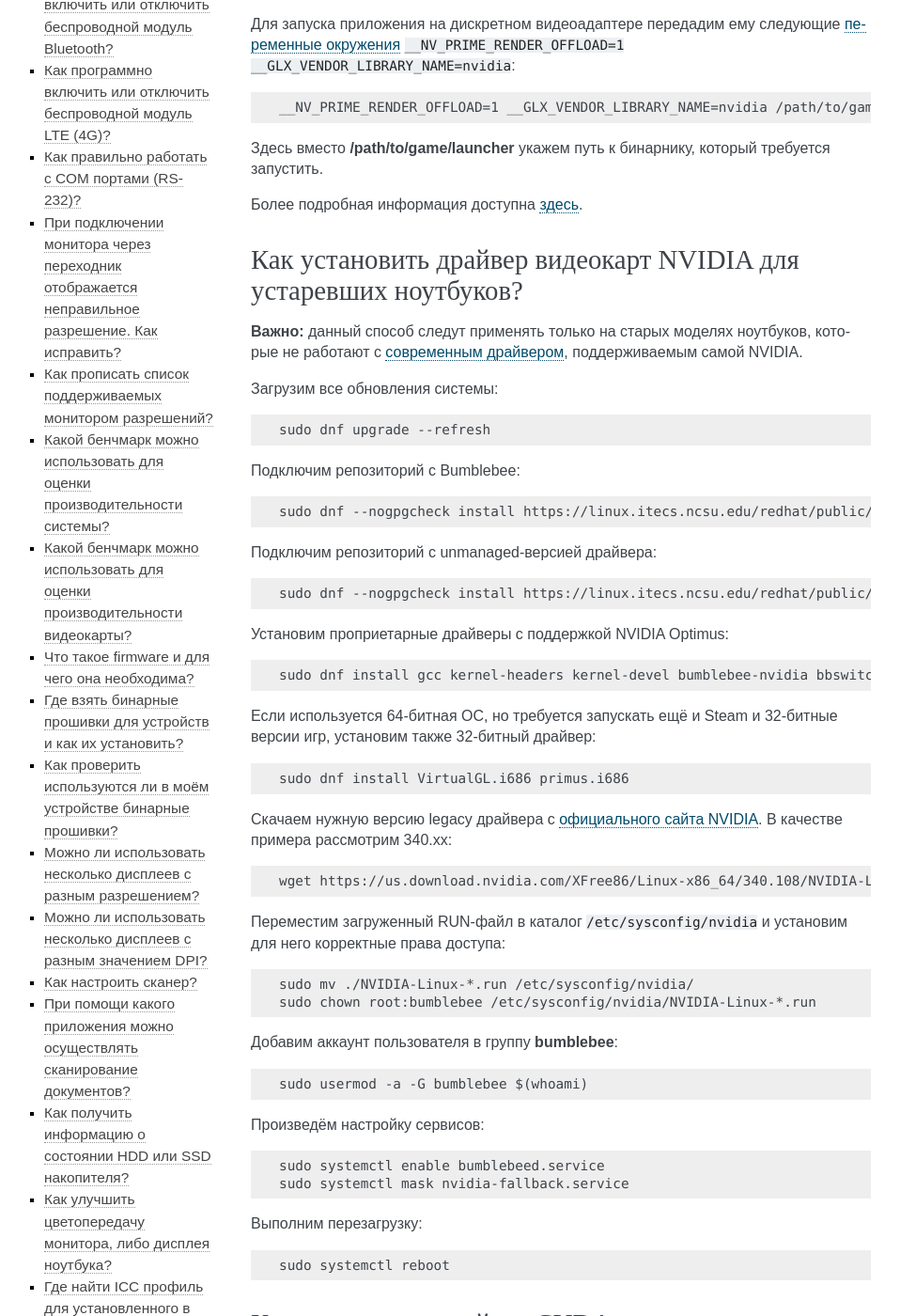
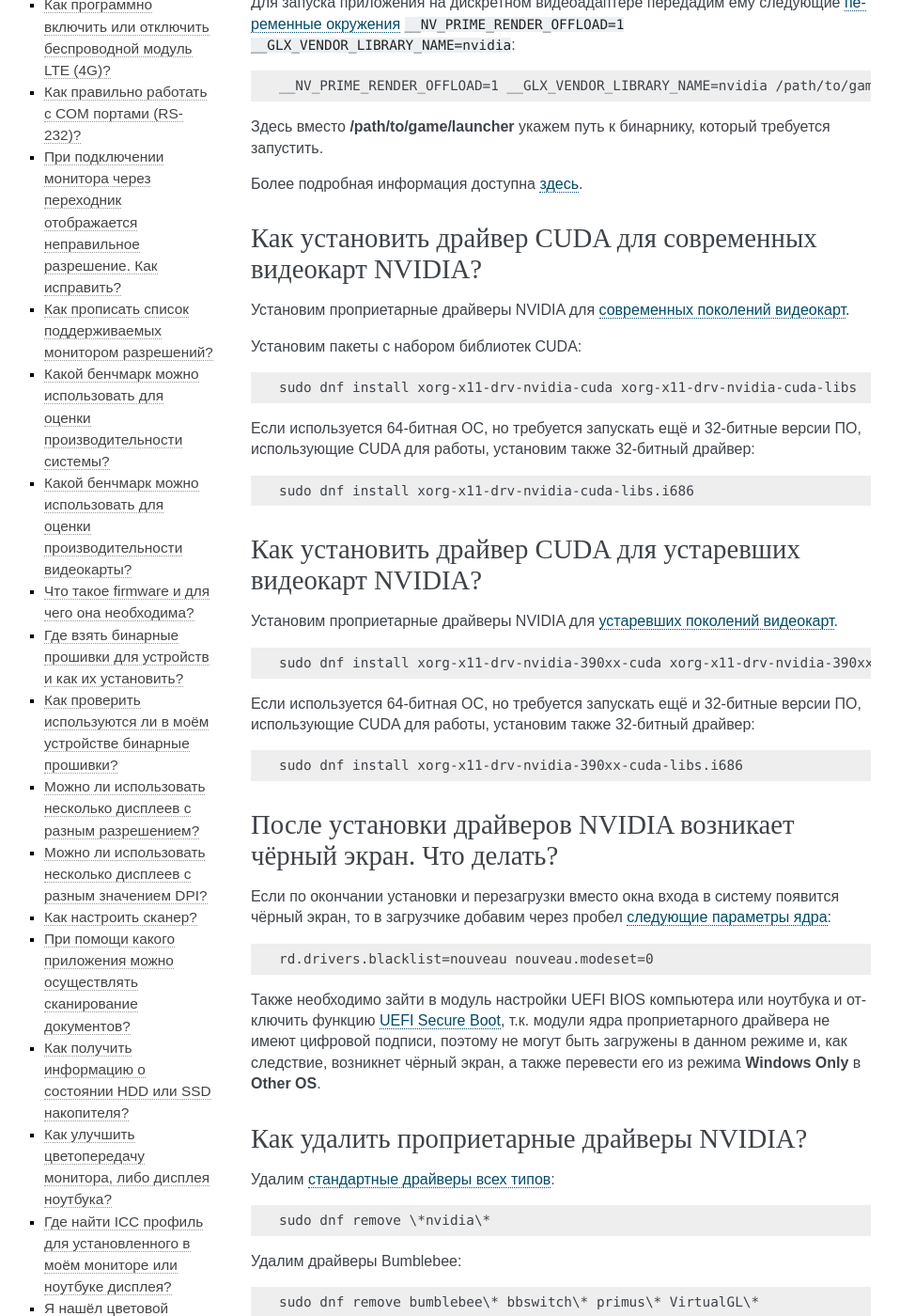
Before and after one commit to RussianFedora/FAQ, a Sphinx documentation site: the page built from source/hardware.rst, in a window 1280 px wide and 1400 px high, scrolled down 2211 px. Shown: the whole window at 94% size, without its empty margins (153-1111 px from the left). Built offline with Sphinx 7.4.7, drawn with Linux system fonts in a browser that asks for light colours; comment, search, counter and statistics services are not loaded; some of the changed text lies outside the part shown.

Commit message:
Removed nvidia-legacy-unmanaged question due to EOL.

```diff
--- a/source/hardware.rst
+++ b/source/hardware.rst
@@ -36,8 +36,7 @@
 
   * ноутбуки с гибридной графикой:
 
-    * :ref:`NVIDIA Optimus драйвер (рекомендуемый способ) <nvidia-optimus>`;
-    * :ref:`Bumblebee драйвер для старых ноутбуков <nvidia-legacy-unmanaged>`.
+    * :ref:`NVIDIA Optimus драйвер (рекомендуемый способ) <nvidia-optimus>`.
 
 .. index:: video, gpu, repository, nvidia, drivers, third-party, cuda
 .. _nvidia-cuda:
@@ -149,76 +148,6 @@
 Здесь вместо **/path/to/game/launcher** укажем путь к бинарнику, который требуется запустить.
 
 Более подробная информация доступна `здесь <https://www.easycoding.org/2017/01/11/pravilnaya-ustanovka-drajverov-nvidia-v-fedora.html>`__.
-
-.. index:: video, gpu, repository, nvidia, drivers, third-party, bumblebee, primus, optimus, legacy, unmanaged
-.. _nvidia-legacy-unmanaged:
-
-Как установить драйвер видеокарт NVIDIA для устаревших ноутбуков?
-=====================================================================
-
-**Важно:** данный способ следут применять только на старых моделях ноутбуков, которые не работают с :ref:`современным драйвером <nvidia-optimus>`, поддерживаемым самой NVIDIA.
-
-Загрузим все обновления системы:
-
-.. code-block:: text
-
-    sudo dnf upgrade --refresh
-
-Подключим репозиторий с Bumblebee:
-
-.. code-block:: text
-
-    sudo dnf --nogpgcheck install https://linux.itecs.ncsu.edu/redhat/public/bumblebee/fedora$(rpm -E %fedora)/noarch/bumblebee-release-1.3-1.noarch.rpm
-
-Подключим репозиторий с unmanaged-версией драйвера:
-
-.. code-block:: text
-
-    sudo dnf --nogpgcheck install https://linux.itecs.ncsu.edu/redhat/public/bumblebee-nonfree-unmanaged/$(rpm -E %fedora)/noarch/bumblebee-nonfree-unmanaged-release-1.5-1.noarch.rpm
-
-Установим проприетарные драйверы с поддержкой NVIDIA Optimus:
-
-.. code-block:: text
-
-    sudo dnf install gcc kernel-headers kernel-devel bumblebee-nvidia bbswitch-dkms primus VirtualGL
-
-Если используется 64-битная ОС, но требуется запускать ещё и Steam и 32-битные версии игр, установим также 32-битный драйвер:
-
-.. code-block:: text
-
-    sudo dnf install VirtualGL.i686 primus.i686
-
-Скачаем нужную версию legacy драйвера с `официального сайта NVIDIA <https://www.nvidia.com/en-us/drivers/unix/>`__. В качестве примера рассмотрим 340.xx:
-
-.. code-block:: text
-
-    wget https://us.download.nvidia.com/XFree86/Linux-x86_64/340.108/NVIDIA-Linux-x86_64-340.108.run
-
-Переместим загруженный RUN-файл в каталог ``/etc/sysconfig/nvidia`` и установим для него корректные права доступа:
-
-.. code-block:: text
-
-    sudo mv ./NVIDIA-Linux-*.run /etc/sysconfig/nvidia/
-    sudo chown root:bumblebee /etc/sysconfig/nvidia/NVIDIA-Linux-*.run
-
-Добавим аккаунт пользователя в группу **bumblebee**:
-
-.. code-block:: text
-
-    sudo usermod -a -G bumblebee $(whoami)
-
-Произведём настройку сервисов:
-
-.. code-block:: text
-
-    sudo systemctl enable bumblebeed.service
-    sudo systemctl mask nvidia-fallback.service
-
-Выполним перезагрузку:
-
-.. code-block:: text
-
-    sudo systemctl reboot
 
 .. index:: video, gpu, repository, nvidia, drivers, third-party, cuda
 .. _nvidia-cuda-generic:
```
